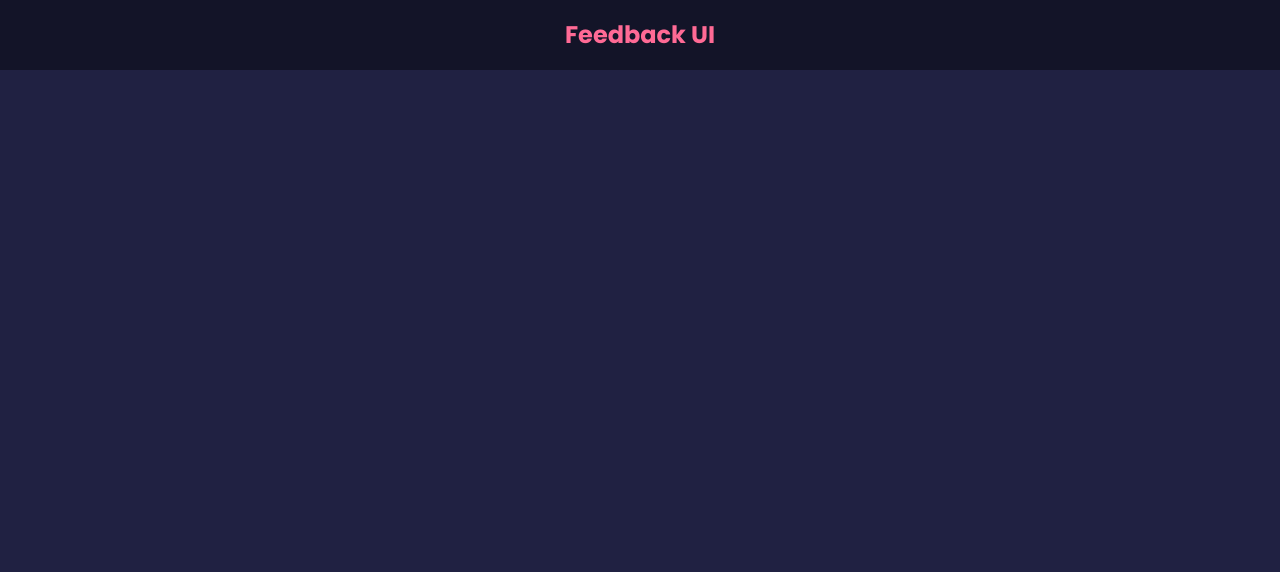
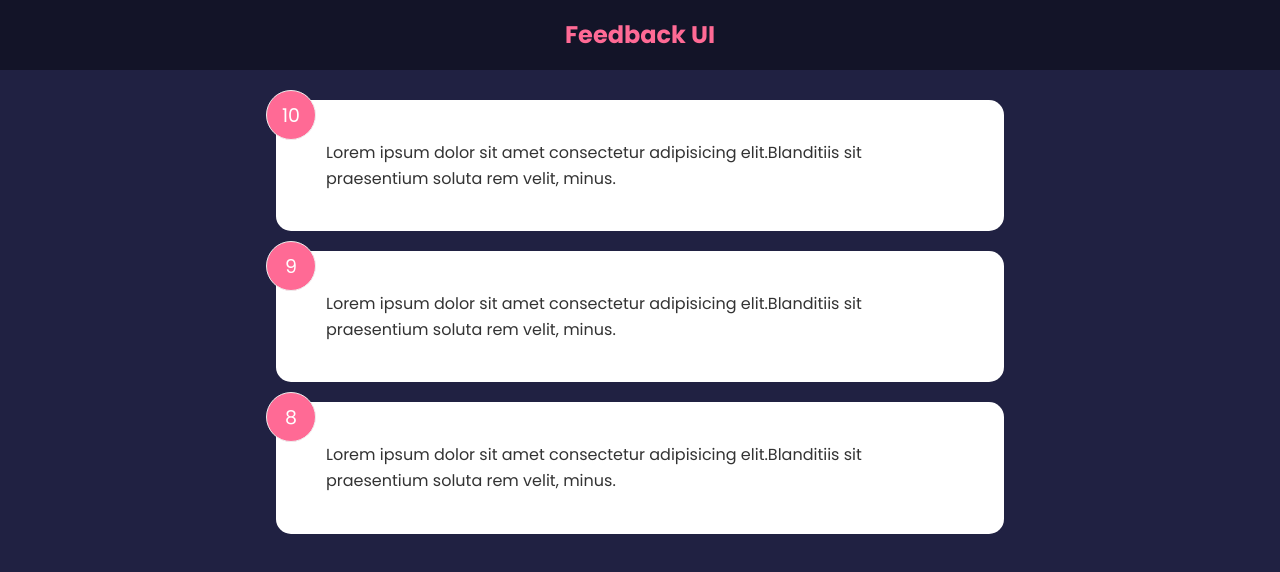
Before and after one commit to elgervacio/Feedback-app, a React (Vite) app: page / in a window 1280 px wide. Shown: the top 572 px of the page. Built offline with nearby package versions, Linux system fonts and the light colour scheme.

Commit message:
add Feedback data and modify styles for card

```diff
--- a/src/App.jsx
+++ b/src/App.jsx
@@ -1,15 +1,19 @@
-
-
+import { useState } from 'react'
+import FeedbackData from './Components/data/FeedbackData'
+// import FeedbackItem from './Components/FeedbackItem'
+import FeedbackList from './Components/FeedbackList'
 import Header from './Components/Header'
 
 function App() {
-
+  const [feedback, setFeedback] = useState(FeedbackData)
   return (
-
-    <div className="App" >
+    <>
       <Header text='Feedback UI' />
-    </div >
-
+      <div className="App container" >
+        {/* <FeedbackItem /> */}
+        <FeedbackList feedback={feedback} />
+      </div >
+    </>
   )
 }
 
--- /dev/null
+++ b/src/Components/FeedbackItem.jsx
@@ -0,0 +1,13 @@
+import React, { useState } from 'react'
+
+const FeedbackItem = ({ item }) => {
+
+    return (
+        <div className='card'>
+            <div className="num-display">{item.rating}</div>
+            <div className="text-display">{item.text}</div>
+        </div>
+    )
+}
+
+export default FeedbackItem
--- /dev/null
+++ b/src/Components/FeedbackList.jsx
@@ -0,0 +1,20 @@
+import React from 'react'
+import FeedbackItem from './FeedbackItem'
+
+const FeedbackList = ({ feedback }) => {
+    console.log(feedback)
+    if (!feedback || feedback.length === 0) {
+        return <p>No Feedback Yet!</p>
+    }
+    return (
+        <div className='feedback-list'>
+            {feedback.map((item) => (
+                <FeedbackItem key={item.id}
+                    item={item} />
+
+            ))}
+        </div>
+    )
+}
+
+export default FeedbackList
--- /dev/null
+++ b/src/Components/data/FeedbackData.jsx
@@ -0,0 +1,21 @@
+const FeedbackData = [
+
+    {
+        id: 1,
+        rating: 10,
+        text: 'Lorem ipsum dolor sit amet consectetur adipisicing elit.Blanditiis sit praesentium soluta rem velit, minus.',
+    },
+    {
+        id: 2,
+        rating: 9,
+        text: 'Lorem ipsum dolor sit amet consectetur adipisicing elit.Blanditiis sit praesentium soluta rem velit, minus.',
+    },
+    {
+        id: 3,
+        rating: 8,
+        text: 'Lorem ipsum dolor sit amet consectetur adipisicing elit.Blanditiis sit praesentium soluta rem velit, minus.',
+    },
+
+]
+
+export default FeedbackData
```
